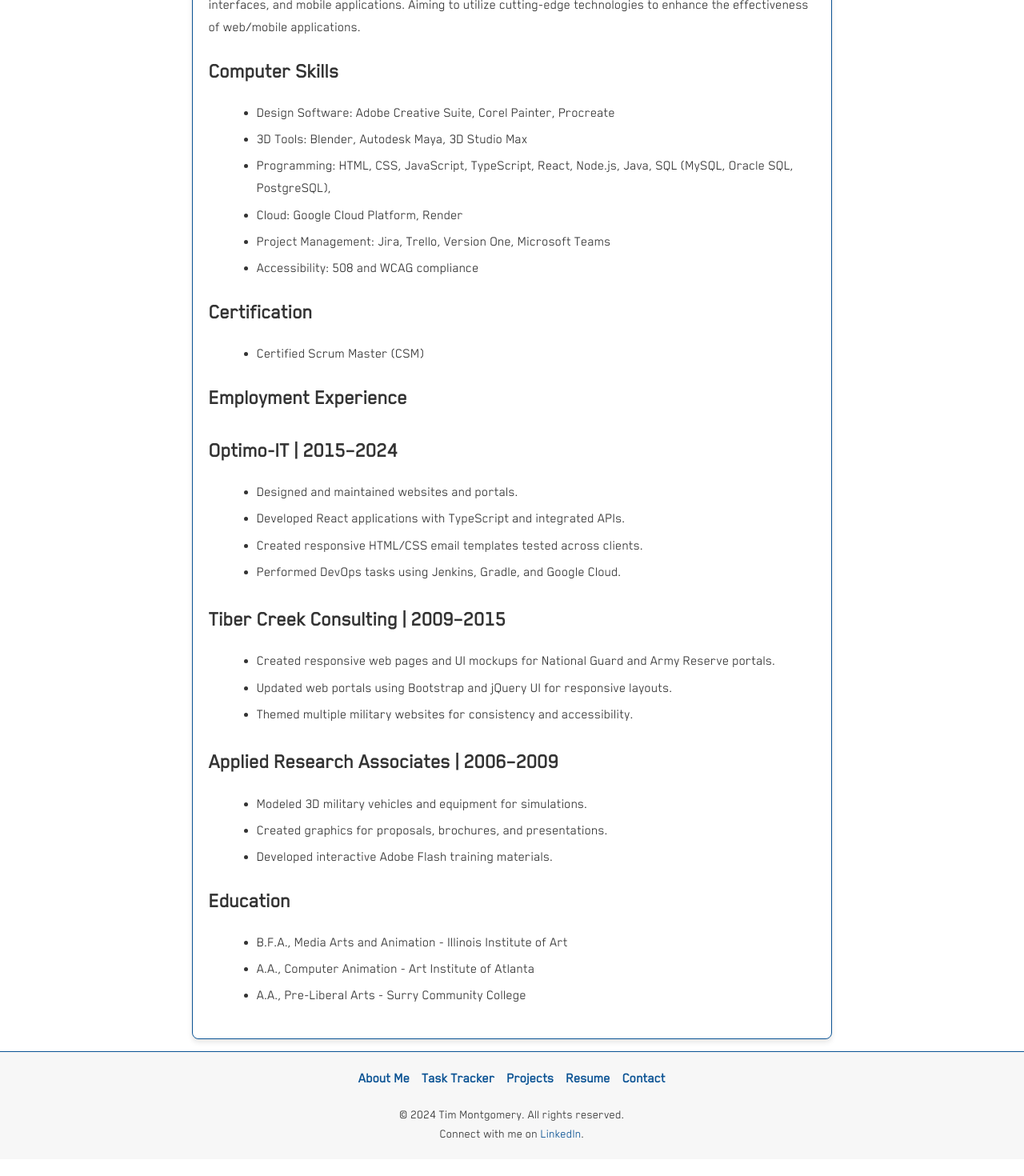
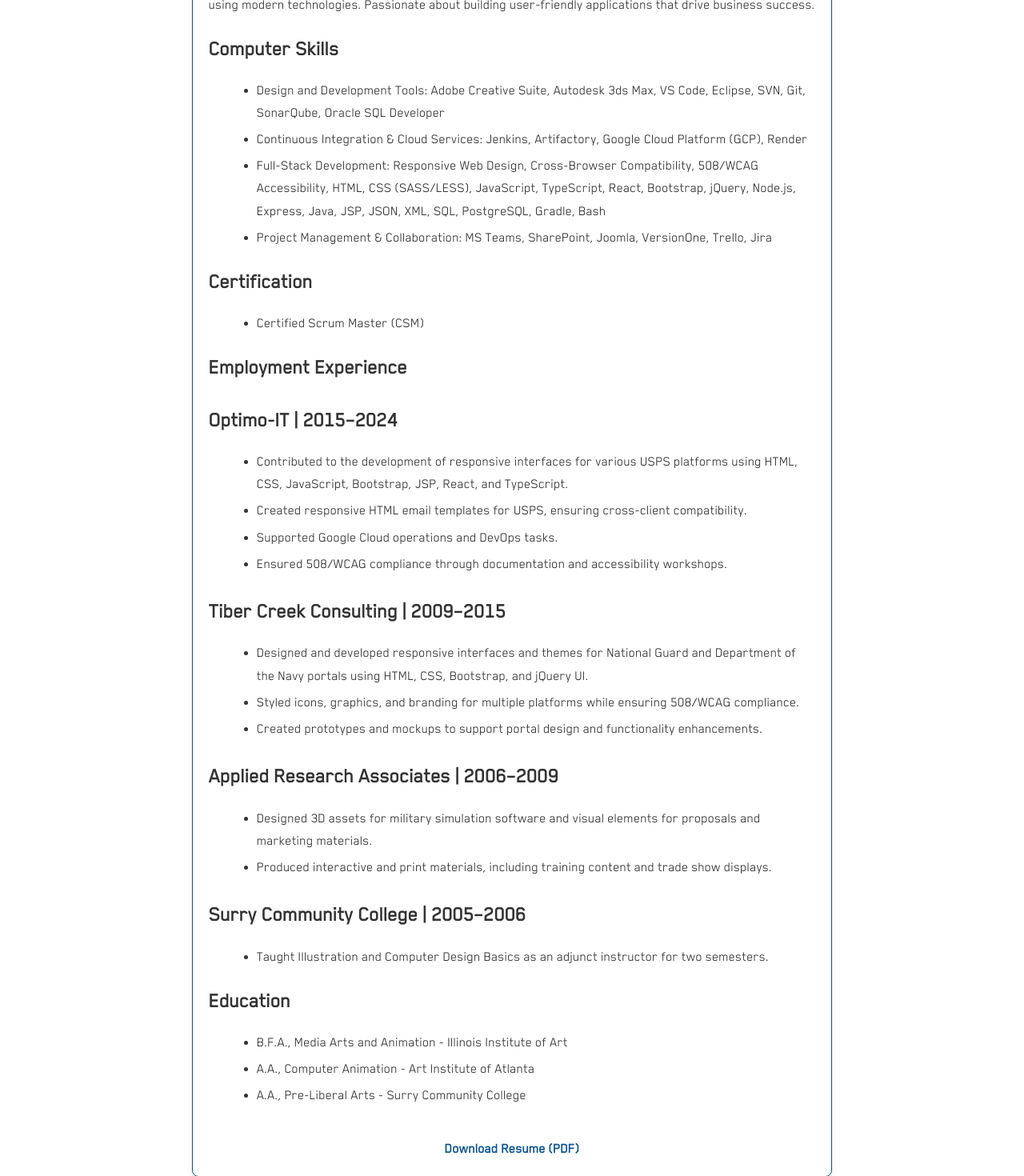
Before and after one commit to timmbacca/portfolioWorkMontgo, a React (Create React App) app in the folder taskListTimReact/frontend/: page /resume in a window 1280 px wide. Shown: the part 320-1790 px from the top of the page at 80% size. Before the commit the page ends 1769 px from the top, so only its background shows below. Built offline with nearby package versions, Linux system fonts and the light colour scheme; no server answers.

Commit message:
updated resume edits

```diff
--- a/taskListTimReact/frontend/src/components/ResumePage.tsx
+++ b/taskListTimReact/frontend/src/components/ResumePage.tsx
@@ -58,19 +58,23 @@ const Resume = () => {
       <ResumeSection>
         <h2>Objective</h2>
         <p>
-          Experienced Developer seeking a challenging position to design and develop engaging websites, user interfaces, and mobile applications. Aiming to utilize cutting-edge technologies to enhance the effectiveness of web/mobile applications.
+        Experienced Front-End Developer skilled in creating responsive, accessible, and engaging web
+interfaces using modern technologies. Passionate about building user-friendly applications that drive
+business success.
         </p>
       </ResumeSection>
 
       <ResumeSection>
         <h2>Computer Skills</h2>
         <ul>
-          <li>Design Software: Adobe Creative Suite, Corel Painter, Procreate</li>
-          <li>3D Tools: Blender, Autodesk Maya, 3D Studio Max</li>
-          <li>Programming: HTML, CSS, JavaScript, TypeScript, React, Node.js, Java, SQL (MySQL, Oracle SQL, PostgreSQL), </li>
-          <li>Cloud: Google Cloud Platform, Render</li>
-          <li>Project Management: Jira, Trello, Version One, Microsoft Teams</li>
-          <li>Accessibility: 508 and WCAG compliance</li>
+          <li>Design and Development Tools: Adobe Creative Suite, Autodesk 3ds Max, VS Code, Eclipse,
+          SVN, Git, SonarQube, Oracle SQL Developer</li>
+          <li>Continuous Integration & Cloud Services: Jenkins, Artifactory, Google Cloud Platform (GCP),
+          Render</li>
+          <li>Full-Stack Development: Responsive Web Design, Cross-Browser Compatibility, 508/WCAG
+Accessibility, HTML, CSS (SASS/LESS), JavaScript, TypeScript, React, Bootstrap, jQuery, Node.js,
+Express, Java, JSP, JSON, XML, SQL, PostgreSQL, Gradle, Bash</li>
+          <li>Project Management & Collaboration: MS Teams, SharePoint, Joomla, VersionOne, Trello, Jira</li>
         </ul>
       </ResumeSection>
 
@@ -85,24 +89,31 @@ const Resume = () => {
         <h2>Employment Experience</h2>
         <h3>Optimo-IT | 2015–2024</h3>
         <ul>
-          <li>Designed and maintained websites and portals.</li>
-          <li>Developed React applications with TypeScript and integrated APIs.</li>
-          <li>Created responsive HTML/CSS email templates tested across clients.</li>
-          <li>Performed DevOps tasks using Jenkins, Gradle, and Google Cloud.</li>
+          <li>Contributed to the development of responsive interfaces for various USPS platforms using HTML,
+          CSS, JavaScript, Bootstrap, JSP, React, and TypeScript.</li>
+          <li>Created responsive HTML email templates for USPS, ensuring cross-client compatibility.</li>
+          <li>Supported Google Cloud operations and DevOps tasks.</li>
+          <li>Ensured 508/WCAG compliance through documentation and accessibility workshops.</li>
         </ul>
 
         <h3>Tiber Creek Consulting | 2009–2015</h3>
         <ul>
-          <li>Created responsive web pages and UI mockups for National Guard and Army Reserve portals.</li>
-          <li>Updated web portals using Bootstrap and jQuery UI for responsive layouts.</li>
-          <li>Themed multiple military websites for consistency and accessibility.</li>
+          <li>Designed and developed responsive interfaces and themes for National Guard and Department of
+          the Navy portals using HTML, CSS, Bootstrap, and jQuery UI.</li>
+          <li>Styled icons, graphics, and branding for multiple platforms while ensuring 508/WCAG compliance.</li>
+          <li>Created prototypes and mockups to support portal design and functionality enhancements.</li>
         </ul>
 
         <h3>Applied Research Associates | 2006–2009</h3>
         <ul>
-          <li>Modeled 3D military vehicles and equipment for simulations.</li>
-          <li>Created graphics for proposals, brochures, and presentations.</li>
-          <li>Developed interactive Adobe Flash training materials.</li>
+          <li>Designed 3D assets for military simulation software and visual elements for proposals and
+          marketing materials.</li>
+          <li>Produced interactive and print materials, including training content and trade show displays.</li>
+        </ul>
+
+        <h3>Surry Community College | 2005–2006</h3>
+        <ul>
+          <li>Taught Illustration and Computer Design Basics as an adjunct instructor for two semesters.</li>
         </ul>
       </ResumeSection>
 
@@ -114,7 +125,14 @@ const Resume = () => {
           <li>A.A., Pre-Liberal Arts - Surry Community College</li>
         </ul>
       </ResumeSection>
-
+      <StyledLink
+        href="/CMontgomery_Resume_2024_Dec.pdf"
+        download
+        theme={theme}
+        style={{ marginTop: '20px', display: 'inline-block' }}
+      >
+        Download Resume (PDF)
+      </StyledLink>
     </ResumeWrapper>
   );
 };
```
Also changed, not shown: 2 other files (tests, documents, lock files or other folders).
